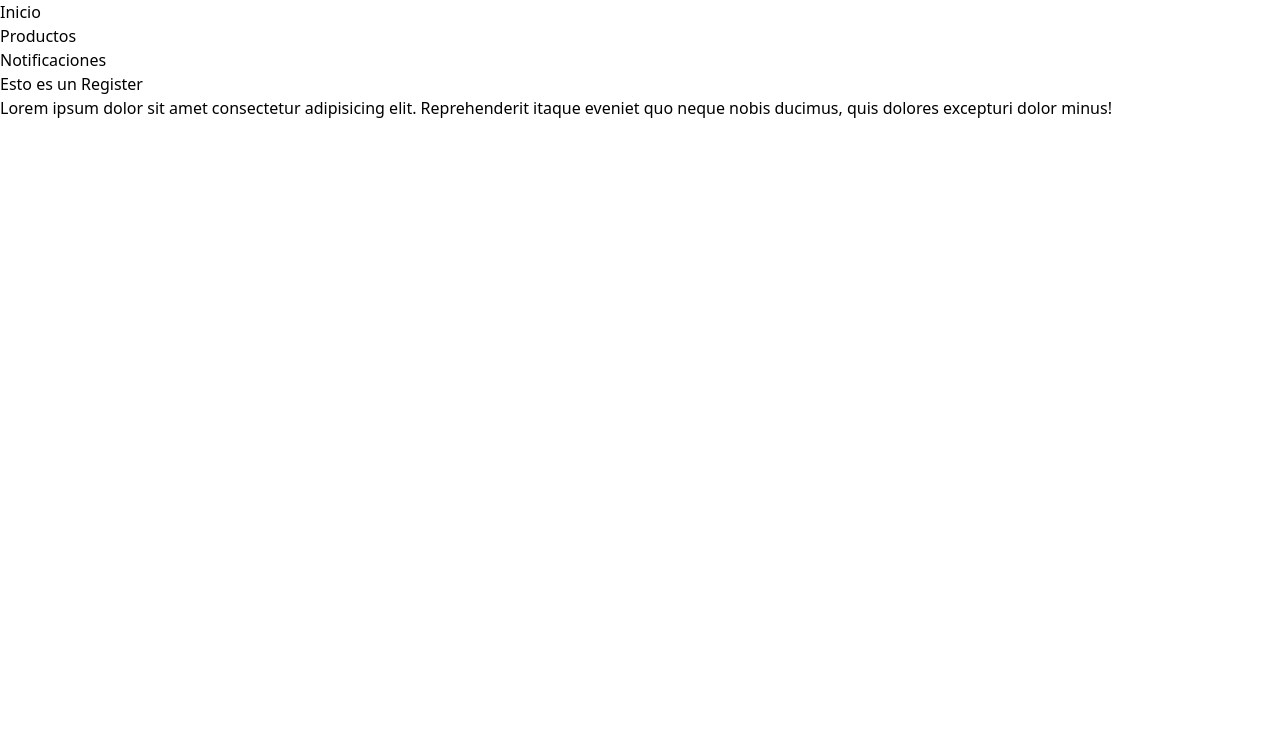
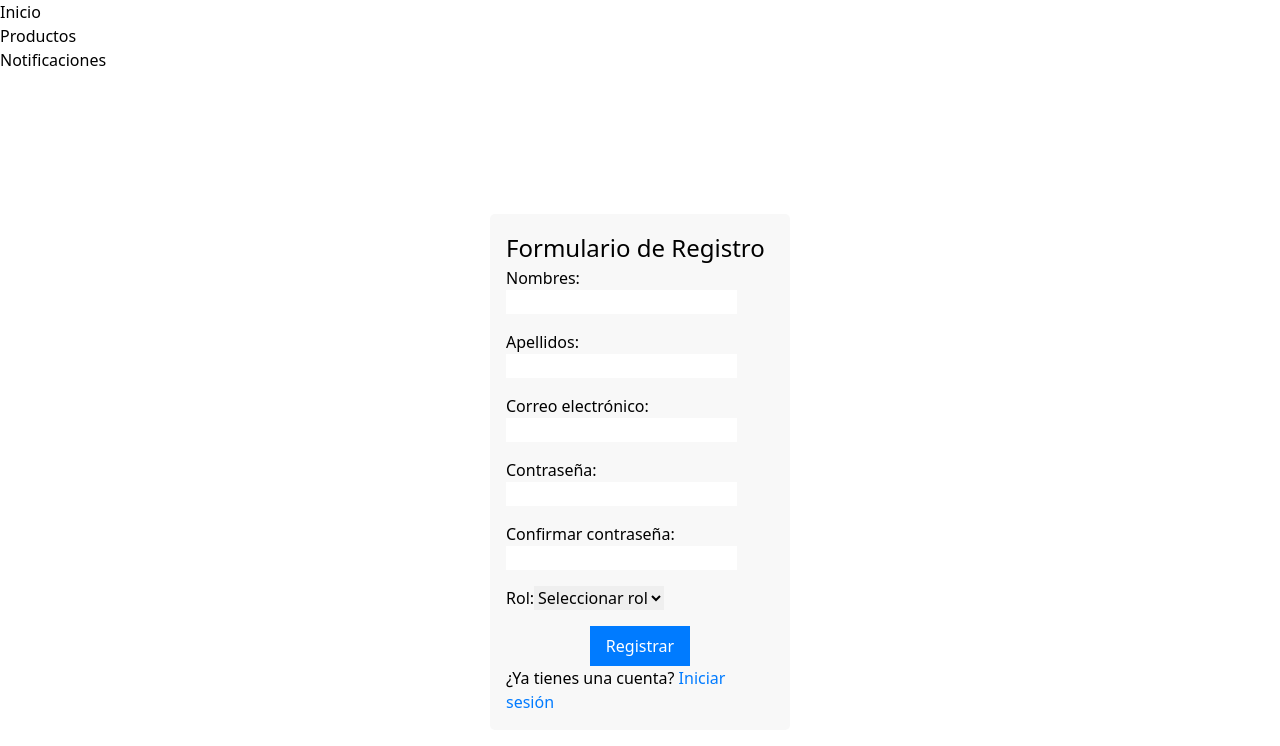
Before and after one commit to SchuwiProfessional/next-app, a Next.js app: page /register in a window 1280 px wide. Shown: the top 746 px of the page. Built offline with nearby package versions, Linux system fonts and the light colour scheme.

Commit message:
register

```diff
--- a/app/register/page.jsx
+++ b/app/register/page.jsx
@@ -1,8 +1,58 @@
-export default function RegisterPage () {
-    return(
-        <div>
-            <h1>Esto es un Register</h1>
-            <p>Lorem ipsum dolor sit amet consectetur adipisicing elit. Reprehenderit itaque eveniet quo neque nobis ducimus, quis dolores excepturi dolor minus!</p>
-        </div>
-    )
+import styles from "../register/register.module.css"
+export default function RegisterPage() {
+  return (
+    <div className={styles.registerFormContainer}>
+      <div className={styles.formContainer}>
+        <h2 className={styles.formTitle}>Formulario de Registro</h2>
+        <form>
+          <div className={styles.formField}>
+            <label htmlFor="nombre">Nombres:</label>
+            <input type="text" id="nombre" name="nombre" required />
+          </div>
+          <div className={styles.formField}>
+            <label htmlFor="apellidos">Apellidos:</label>
+            <input type="text" id="apellidos" name="apellidos" required />
+          </div>
+          <div className={styles.formField}>
+            <label htmlFor="email">Correo electrónico:</label>
+            <input type="email" id="email" name="email" required />
+          </div>
+          <div className={styles.formField}>
+            <label htmlFor="contraseña">Contraseña:</label>
+            <input
+              type="password"
+              id="contraseña"
+              name="contraseña"
+              minLength={6}
+              required
+            />
+          </div>
+          <div className={styles.formField}>
+            <label htmlFor="confirmar-contraseña">Confirmar contraseña:</label>
+            <input
+              type="password"
+              id="confirmar-contraseña"
+              name="confirmar-contraseña"
+              minLength={6}
+              required
+            />
+          </div>
+          <div className={styles.formField}>
+            <label htmlFor="rol">Rol:</label>
+            <select id="rol" name="rol" required>
+              <option value="">Seleccionar rol</option>
+              <option value="admin">Administrador</option>
+              <option value="worker">Trabajador</option>
+            </select>
+          </div>
+          <div className={styles.formActions}>
+            <button type="submit">Registrar</button>
+            <p>
+              ¿Ya tienes una cuenta? <a href="/login">Iniciar sesión</a>
+            </p>
+          </div>
+        </form>
+      </div>
+    </div>
+  );
 }
--- /dev/null
+++ b/app/register/register.module.css
@@ -0,0 +1,51 @@
+.registerFormContainer {
+  display: flex;
+  justify-content: center;
+  align-items: center;
+  height: 100vh;
+}
+
+.formContainer {
+  width: 300px;
+  padding: 1rem;
+  background-color: #f8f8f8;
+  border-radius: 5px;
+}
+
+.formTitle {
+  margin-top: 0;
+  font-size: 1.5rem;
+}
+
+.formField {
+  margin-bottom: 1rem;
+}
+
+.formActions {
+  display: flex;
+  flex-direction: column;
+  align-items: center;
+  margin-top: 1rem;
+}
+
+.formActions button {
+  background-color: #007bff;
+  color: #fff;
+  border: none;
+  padding: 0.5rem 1rem;
+  cursor: pointer;
+}
+
+.formActions button:hover {
+  background-color: #0056b3;
+}
+
+.formActions a {
+  color: #007bff;
+  text-decoration: none;
+  margin-top: 0.5rem;
+}
+
+.formField:focus-within {
+  outline: 2px solid #007bff;
+}
```
Also changed, not shown: app/login/page.jsx (+64 -6 lines).
